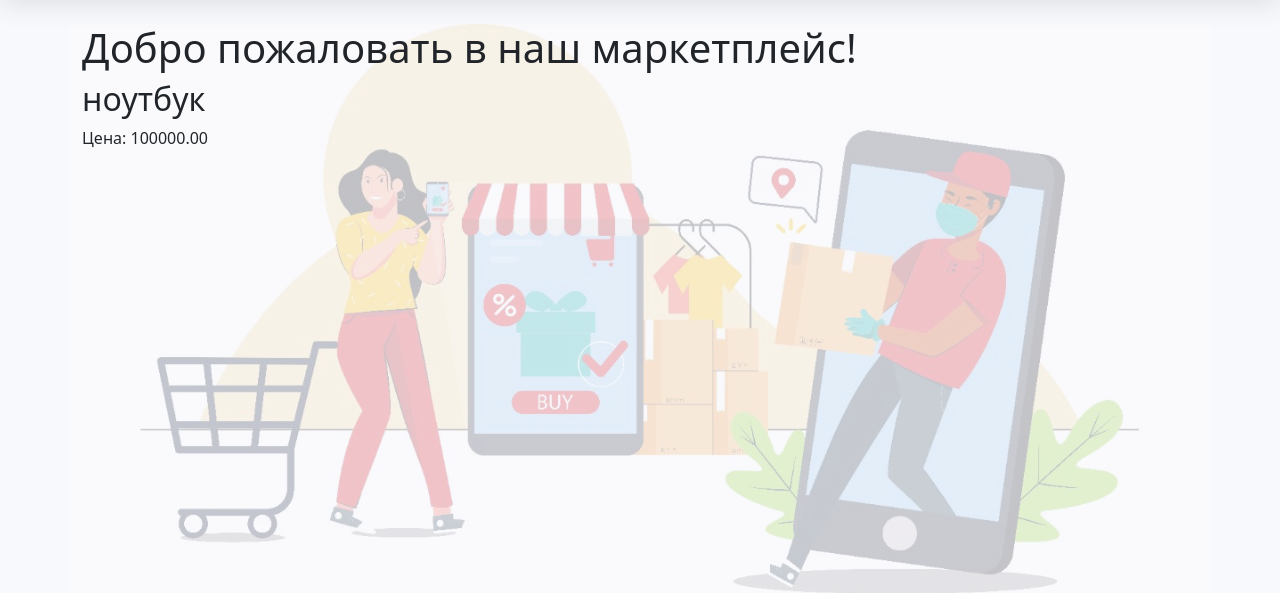
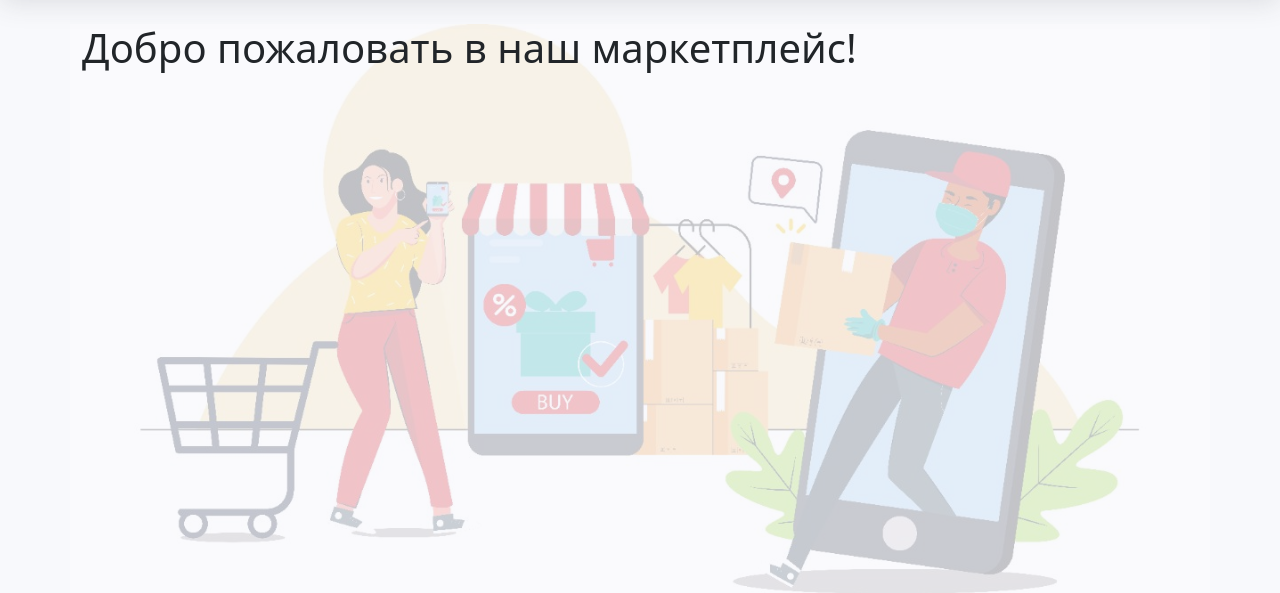
Before and after one commit to mooon33/BackendDZ, a Django app: page / in a window 1280 px wide. Shown: the part 62-655 px from the top of the page. Run offline with Django 5.2, Linux system fonts and the light colour scheme; data comes from the database, SQL or seed files in the repository; some libraries are stand-ins or nearby versions.

Commit message:
deleteJunk

```diff
--- a/marketplace/core/templates/core/home.html
+++ b/marketplace/core/templates/core/home.html
@@ -5,12 +5,5 @@
 
 {% block content %}
 <h1>Добро пожаловать в наш маркетплейс!</h1>
-<div class="products">
-    {% for product in products %}
-    <div class="product">
-        <h2>{{ product.title }}</h2>
-        <p>Цена: {{ product.price }}</p>
-    </div>
-    {% endfor %}
-</div>
+
 {% endblock %}
```
